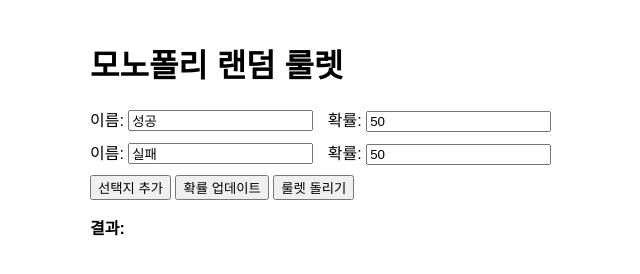
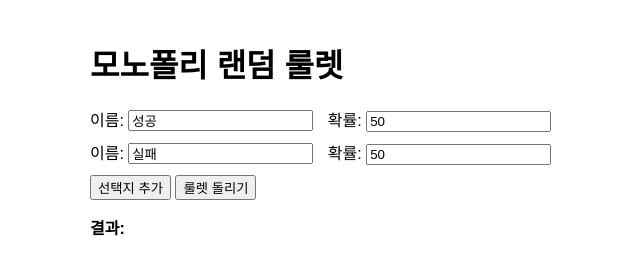
Before and after one commit to GASEU-Rangers/random_roulette, a plain HTML site: page index.html in a window 1280 px wide. Shown: the whole page, without its empty margins (250-890 px from the left). Drawn offline with Linux system fonts and the light colour scheme.

Commit message:
Remove update button from index.html

```diff
--- a/index.html
+++ b/index.html
@@ -24,7 +24,6 @@
 
     <div class="buttons">
       <button onclick="addOption()">선택지 추가</button>
-      <button onclick="update()">확률 업데이트</button>
       <button onclick="spin()">룰렛 돌리기</button>
     </div>
 
```
